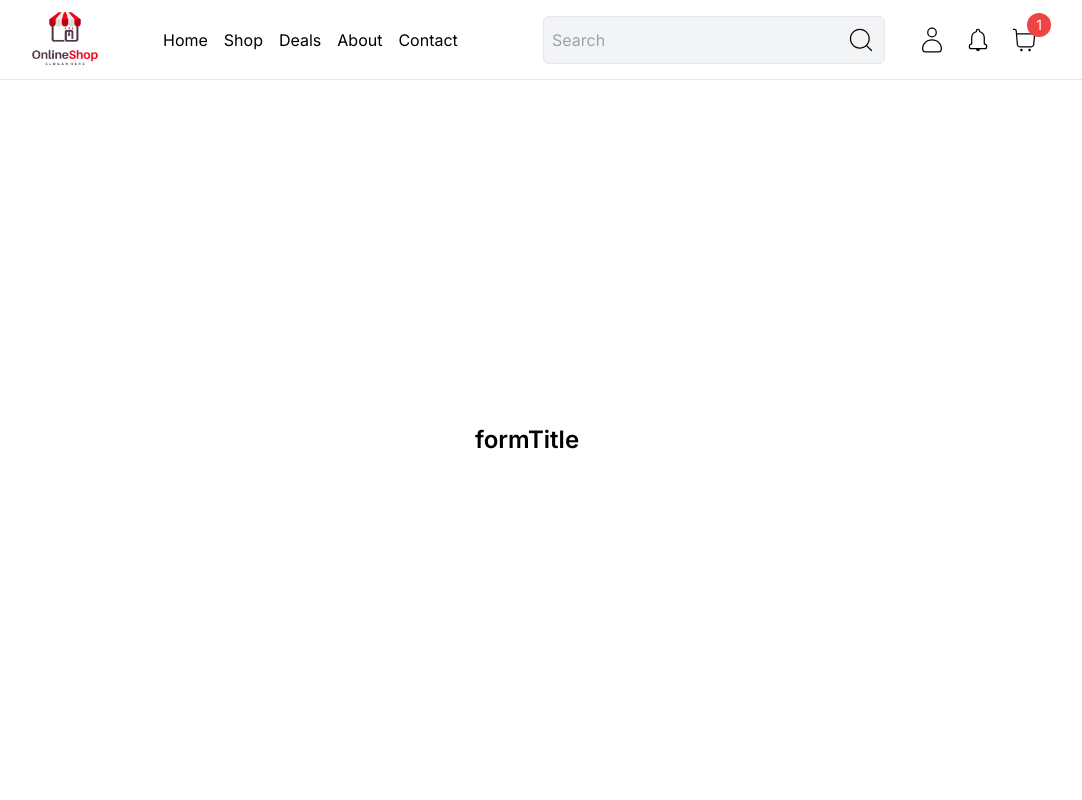
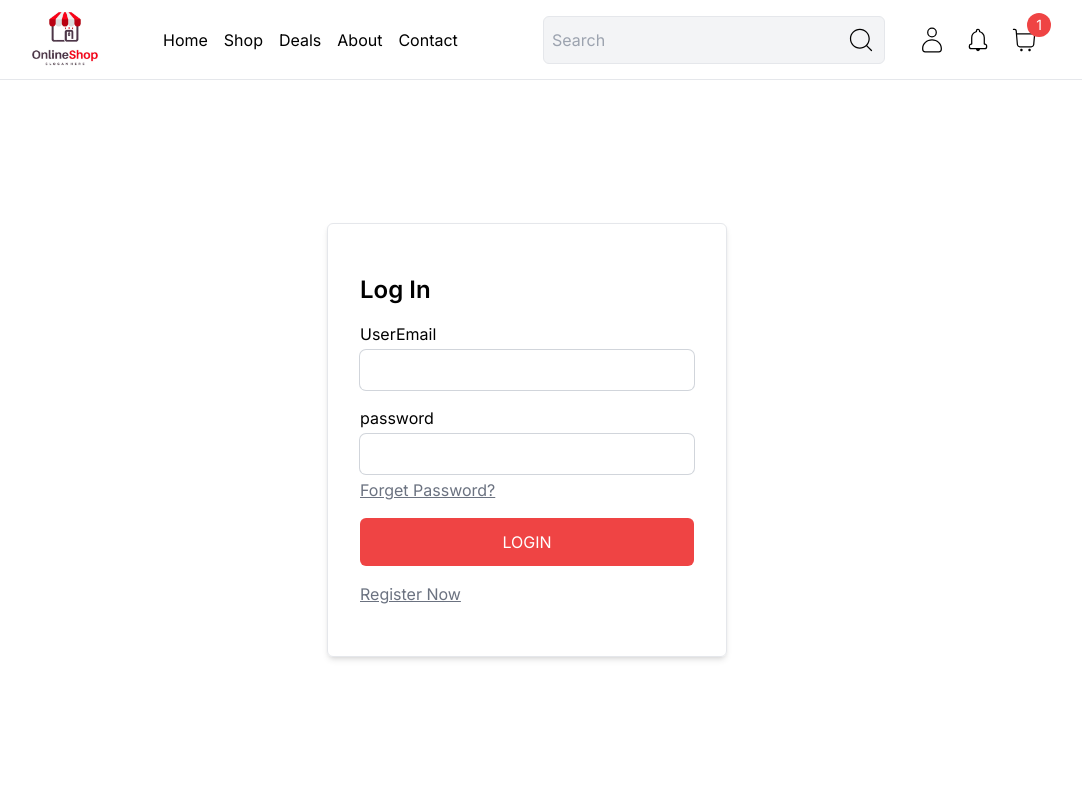
Before and after one commit to MuhammadAbozaid77/Next-Ecommerce-App, a Next.js app: page /login in a window 1280 px wide. Shown: the top 800 px of the page, without its empty margins (113-1195 px from the left). Built offline with nearby package versions, Linux system fonts and the light colour scheme; no server answers; what @wix/sdk would draw is missing.

Commit message:
login design

```diff
--- a/src/app/list/page.tsx
+++ b/src/app/list/page.tsx
@@ -11,7 +11,7 @@ type propsType = {
 };
 export default async function ListPage({ searchParams }: propsType) {
   const wixClient = await wixClientServer();
-  const items = await wixClient?.collections.getCollectionBySlug(
+  const items = await wixClient?.collections?.getCollectionBySlug(
     searchParams?.cat || "all-products"
   );
 
--- a/src/app/login/page.tsx
+++ b/src/app/login/page.tsx
@@ -1,4 +1,6 @@
 "use client";
+import Button from "@/components/ui/Button";
+import SmallSpinner from "@/components/ui/SmallSpinner";
 import Wrapper from "@/components/ui/Wrapper";
 import { useState } from "react";
 
@@ -9,13 +11,14 @@ enum MODE {
   EMAIL_VERIFICATION = "EMAIL_VERIFICATION",
 }
 export default function LoginPage() {
-  const [mode, setMode] = useState(MODE.LOGIN);
-  const [userName, setUserName] = useState("");
-  const [email, setEmail] = useState("");
-  const [password, setPassword] = useState("");
-  const [emailCode, setEmailCode] = useState("");
-  const [isLoading, setIsLoading] = useState(false);
-  const [error, setError] = useState("");
+  const [mode, setMode] = useState<boolean | string>(MODE.LOGIN);
+  const [userName, setUserName] = useState<string>("");
+  const [email, setEmail] = useState<string>("");
+  const [password, setPassword] = useState<string>("");
+  const [emailCode, setEmailCode] = useState<string>("");
+  const [isLoading, setIsLoading] = useState<boolean>(false);
+  const [error, setError] = useState<string>("");
+  const [message, setMessage] = useState<string>("");
 
   const formTitle =
     mode === MODE.LOGIN
@@ -24,7 +27,7 @@ export default function LoginPage() {
       ? "Register"
       : mode === MODE.RESET_PASSWORD
       ? "Reset Password"
-      : "Verify Tur Email";
+      : "Verify Your Email";
   const buttonTitle =
     mode === MODE.LOGIN
       ? "LogIn"
@@ -37,8 +40,108 @@ export default function LoginPage() {
   return (
     <>
       <Wrapper classesName="flex justify-center items-center h-[calc(100vh-80px)]">
-        <form action="" className="flex flex-col gap-8">
-<h1 className="text-2xl font-semibold"> formTitle </h1>
+        <form
+          action=""
+          className="flex flex-col gap-4 px-8 py-[50px] rounded-md md:w-[400px] w-[100%] border shadow-md"
+        >
+          <h1 className="text-2xl font-semibold"> {formTitle} </h1>
+
+          {mode === MODE.REGISTER ? (
+            <>
+              <div className="flex flex-col gap-1">
+                <label htmlFor="text-sm text-gray-700"> UserName</label>
+                <input
+                  disabled={isLoading}
+                  className="ring-1 ring-gray-300 rounded-md p-2 disabled:bg-gray-100"
+                  type="text"
+                  name="username"
+                  value={userName}
+                  onChange={(e) => setUserName(e.target.value)}
+                />
+              </div>
+            </>
+          ) : null}
+
+          {mode !== MODE.EMAIL_VERIFICATION ? (
+            <div className="flex flex-col gap-1">
+              <label htmlFor="text-sm text-gray-700"> UserEmail</label>
+              <input
+                className="ring-1 ring-gray-300 rounded-md p-2 disabled:bg-gray-100"
+                type="email"
+                name="userEmail"
+                value={email}
+                onChange={(e) => setEmail(e.target.value)}
+              />
+            </div>
+          ) : (
+            <div className="flex flex-col gap-1">
+              <label htmlFor="text-sm text-gray-700"> EmailCode </label>
+              <input
+                disabled={isLoading}
+                className="ring-1 ring-gray-300 rounded-md p-2 disabled:bg-gray-100"
+                type="text"
+                name="emailCode"
+                value={emailCode}
+                onChange={(e) => setEmailCode(e.target.value)}
+              />
+            </div>
+          )}
+
+          {mode === MODE.REGISTER || mode === MODE.LOGIN ? (
+            <div className="flex flex-col gap-1">
+              <label htmlFor="text-sm text-gray-700"> password </label>
+              <input
+                disabled={isLoading}
+                className="ring-1 ring-gray-300 rounded-md p-2 disabled:bg-gray-100"
+                type="password"
+                name="password"
+                value={password}
+                onChange={(e) => setPassword(e.target.value)}
+              />
+              {mode === MODE.LOGIN && (
+                <div
+                  className=" text-gray-500 underline cursor-pointer"
+                  onClick={() => setMode(MODE.RESET_PASSWORD)}
+                >
+                  Forget Password?
+                </div>
+              )}
+            </div>
+          ) : null}
+
+          <Button
+            disabled={isLoading}
+            type="submit"
+            classesName="bg-red-500 hover:bg-red-400 duration-150 cursor-pointer disabled:bg-gray-100 text-white cursor-not-allowed"
+          >
+            {isLoading ? <SmallSpinner /> : buttonTitle}
+          </Button>
+          {mode === MODE.REGISTER ? (
+            <div
+              className=" text-gray-500 underline cursor-pointer"
+              onClick={() => setMode(MODE.LOGIN)}
+            >
+              Login Now
+            </div>
+          ) : mode === MODE.LOGIN ? (
+            <div
+              className=" text-gray-500 underline cursor-pointer"
+              onClick={() => setMode(MODE.REGISTER)}
+            >
+              Register Now
+            </div>
+          ) : mode === MODE.RESET_PASSWORD ? (
+            <div
+              className=" text-gray-500 underline cursor-pointer"
+              onClick={() => setMode(MODE.LOGIN)}
+            >
+              Back To Login.
+            </div>
+          ) : (
+            ""
+          )}
+          {error && <span className="text-red-500"> {error} </span>}
+          {message && <span className="text-green-500"> {message} </span>}
         </form>
       </Wrapper>
     </>
--- a/src/components/features/products/CategoriesList.tsx
+++ b/src/components/features/products/CategoriesList.tsx
@@ -3,17 +3,16 @@ import CategoriesCard from "../../cards/CategoriesCard";
 
 export default async function CategoriesList() {
   const wixClient = await wixClientServer();
-  const { items } = await wixClient?.collections.queryCollections().find();
+  const { items } = await wixClient?.collections?.queryCollections().find();
+  console.log("items", items);
 
   return (
     <>
       <div className="px-4 overflow-x-scroll scrollbar-hide">
         <div className="flex md:gap-8 gap-4 justify-center">
-          {
-            items?.map((item)=>(
-              <CategoriesCard key={item._id} item={item}   />
-            ))
-          }
+          {items?.map((item) => (
+            <CategoriesCard key={item._id} item={item} />
+          ))}
         </div>
       </div>
     </>
--- a/src/components/layouts/header/NavbarIcons.tsx
+++ b/src/components/layouts/header/NavbarIcons.tsx
@@ -4,6 +4,7 @@ import { useState } from "react";
 import Link from "next/link";
 import { useRouter } from "next/navigation";
 import CartModal from "./CartModal";
+import useWixClient from "@/hooks/useWixClient";
 
 export default function NavbarIcons() {
   const router = useRouter();
@@ -18,10 +19,22 @@ export default function NavbarIcons() {
     }
     setIsProfileOpen((prev) => !prev);
   };
+
+  // ------------------------- Login function -------------------------
+  const wixClient = useWixClient();
+  const loginInWix = async () => {
+    const loginRequestData = wixClient.auth.generateOAuthData(
+      "http://localhost:3000"
+    );
+    localStorage.setItem("oAuthRedirectData", JSON.stringify(loginRequestData));
+    const { authUrl } = await wixClient.auth.getAuthUrl(loginRequestData);
+    window.location.href = authUrl;
+    console.log(authUrl);
+  };
   return (
     <>
       <div className="flex justify-between items-center gap-4 relative">
-        <div onClick={handleProfile} className=" cursor-pointer">
+        <div onClick={loginInWix} className=" cursor-pointer">
           <CiUser size={30} />
         </div>
         {isProfileOpen && (
--- a/src/components/ui/Button.tsx
+++ b/src/components/ui/Button.tsx
@@ -3,11 +3,20 @@
 type propsType = {
   children: React.ReactNode;
   classesName?: string;
+  type?: string;
+  disabled?: boolean;
 };
-export default function Button({ children, classesName }: propsType) {
+export default function Button({
+  children,
+  classesName,
+  type,
+  disabled,
+}: propsType) {
   return (
     <>
       <button
+        disabled={disabled}
+        type={type}
         className={`uppercase rounded-md bg-black text-white py-3 px-4 ${classesName}`}
       >
         {children}
--- /dev/null
+++ b/src/components/ui/SmallSpinner.tsx
@@ -0,0 +1,10 @@
+import style from "./SpinnerLoading.module.css";
+import Wrapper from "./Wrapper";
+
+export default function SmallSpinner() {
+  return (
+    <>
+      <span className={`${style.loaderForm}`}></span>
+    </>
+  );
+}
--- a/src/components/ui/SpinnerLoading.module.css
+++ b/src/components/ui/SpinnerLoading.module.css
@@ -8,7 +8,16 @@
   box-sizing: border-box;
   animation: rotation 2s linear infinite;
 }
-
+.loaderForm {
+  width: 25px;
+  height: 25px;
+  border: 3px dotted black;
+  border-radius: 50%;
+  display: inline-block;
+  position: relative;
+  box-sizing: border-box;
+  animation: rotation 2s linear infinite;
+}
 
 @keyframes rotation {
   0% {
```
